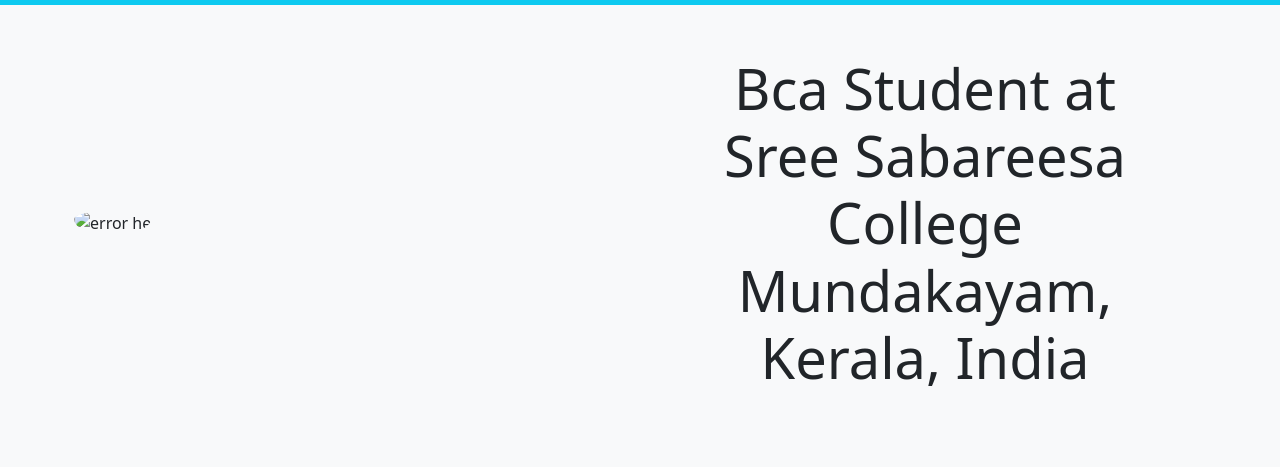
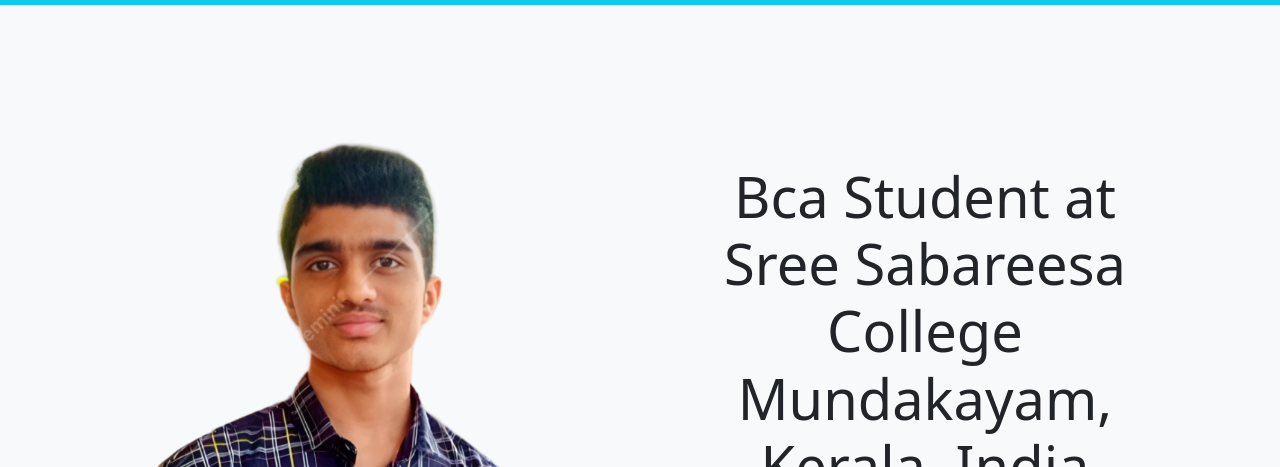
Before and after one commit to arjunravi26/website, a plain HTML site: page index.html in a window 1280 px wide. Shown: the part 89-556 px from the top of the page. Drawn offline with nearby package versions, Linux system fonts and the light colour scheme.

Commit message:
Update index.html

```diff
--- a/index.html
+++ b/index.html
@@ -53,7 +53,7 @@
     <div class="container" style="padding-top: 5rem;">
       <div class="row align-items-center">
         <div class="col-md-6 px-0">
-          <img src="Screenshot from 2023-08-17 12-57-16_clipdrop-background-removal" class="img-fluid rounded-circle" alt="error he ">
+          <img src="Screenshot from 2023-08-17 12-57-16_clipdrop-background-removal.png" class="img-fluid rounded-circle" alt="error he ">
         </div>
         <div class="col-md-6">
           <h4 class="display-4 text-center pt-3">
```
